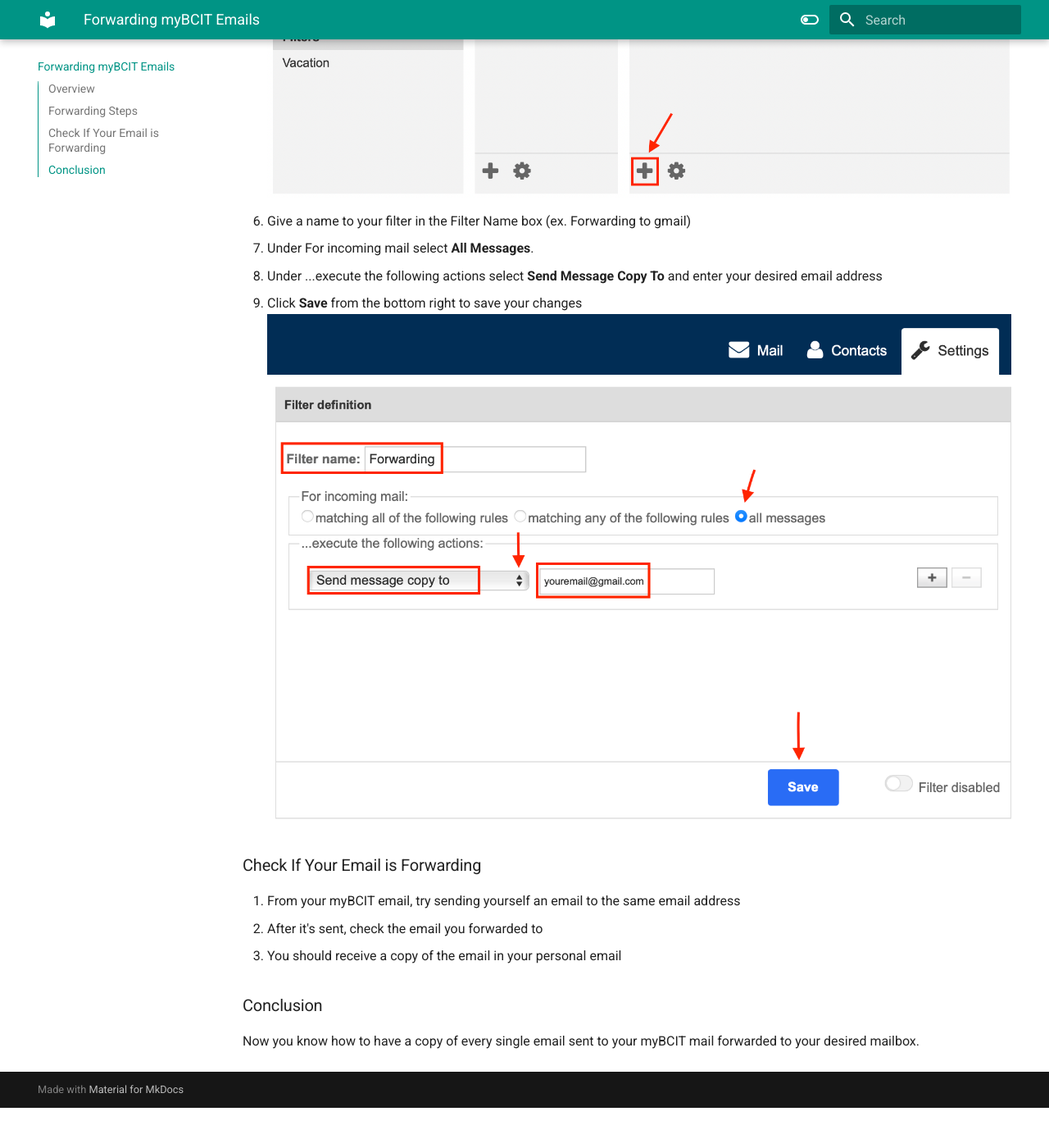
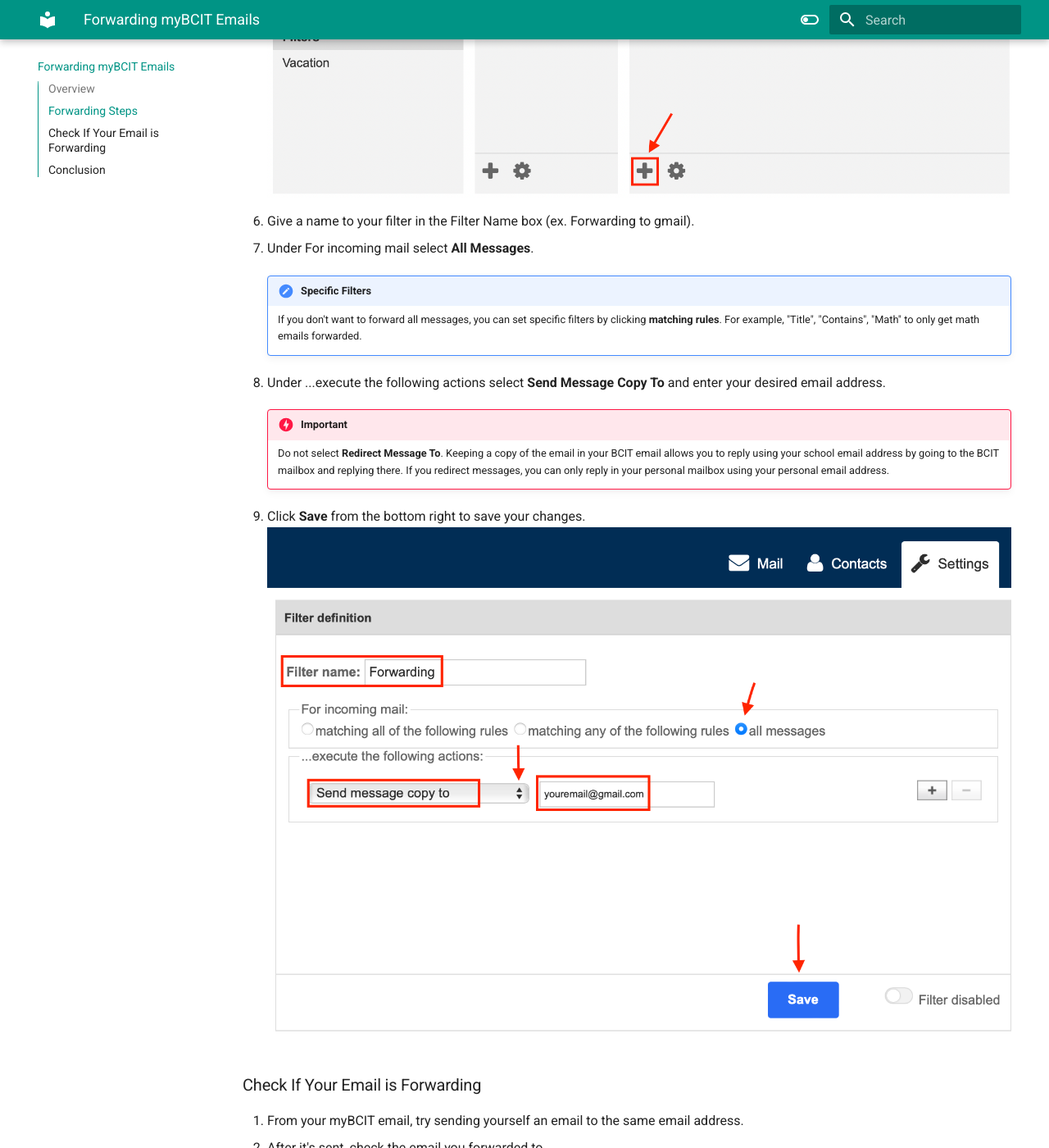
Before and after one commit to cdoig4/Colin-Patty_User_Guide, an MkDocs documentation site: the page built from docs/Task-1.md, in a window 1280 px wide and 1400 px high, scrolled down 2051 px. Shown: the whole window at 82% size. Built offline with MkDocs 1.6.1 and Material for MkDocs 9.7.7, drawn with Linux system fonts in a browser that asks for light colours; before the commit the page ends 3402 px from its top, so only the background shows below that; some of the changed text lies outside the part shown.

Commit message:
Add adnominations to pages

```diff
--- a/docs/Task-1.md
+++ b/docs/Task-1.md
@@ -6,26 +6,34 @@
 
 ### Forwarding Steps
 
-1. If you're not already, login to [myBCIT](https://my.bcit.ca) with your BCIT ID and password
-2. Click on **MyMail** in the top right corner
+1. If you're not already, login to [myBCIT](https://my.bcit.ca) with your BCIT ID and password.
+2. Click on **MyMail** in the top right corner.
 ![image](./Patty's%20Screenshots/COMM%20Screenshots/Screen%20Shot%202023-03-23%20at%204.44.22%20PM.png)
-3. Click on **Settings** in the top right corner
+3. Click on **Settings** in the top right corner.
 ![images](./Patty's%20Screenshots/COMM%20Screenshots/Screen%20Shot%202023-03-23%20at%204.46.43%20PM.png)
-4. Click on **Filters** from the left menu
+4. Click on **Filters** from the left menu.
 ![image](./Patty's%20Screenshots/COMM%20Screenshots/Screen%20Shot%202023-03-23%20at%204.49.21%20PM.png)
-5. Click on the **+** button under Filters
+5. Click on the **+** button under Filters.
 ![image](./Patty's%20Screenshots/COMM%20Screenshots/Screen%20Shot%202023-03-23%20at%204.51.26%20PM.png)
-6. Give a name to your filter in the Filter Name box (ex. Forwarding to gmail)
+6. Give a name to your filter in the Filter Name box (ex. Forwarding to gmail).
 7. Under For incoming mail select **All Messages**.
-8. Under ...execute the following actions select **Send Message Copy To** and enter your desired email address
-9. Click **Save** from the bottom right to save your changes
+
+    !!! note "Specific Filters"
+        If you don't want to forward all messages, you can set specific filters by clicking **matching rules**. For example, "Title", "Contains", "Math" to only get math emails forwarded.
+
+8. Under ...execute the following actions select **Send Message Copy To** and enter your desired email address.
+
+    !!! danger "Important"
+        Do not select **Redirect Message To**. Keeping a copy of the email in your BCIT email allows you to reply using your school email address by going to the BCIT mailbox and replying there. If you redirect messages, you can only reply in your personal mailbox using your personal email address.
+
+9. Click **Save** from the bottom right to save your changes.
 ![image](./Patty's%20Screenshots/COMM%20Screenshots/Screen%20Shot%202023-03-23%20at%204.54.06%20PM.png)
 
 ### Check If Your Email is Forwarding
 
-1. From your myBCIT email, try sending yourself an email to the same email address
-2. After it's sent, check the email you forwarded to
-3. You should receive a copy of the email in your personal email
+1. From your myBCIT email, try sending yourself an email to the same email address.
+2. After it's sent, check the email you forwarded to.
+3. You should receive a copy of the email in your personal email.
 
 ### Conclusion
 
--- a/mkdocs.yml
+++ b/mkdocs.yml
@@ -41,3 +41,8 @@
   - pymdownx.emoji:
       emoji_index: !!python/name:materialx.emoji.twemoji
       emoji_generator: !!python/name:materialx.emoji.to_svg
+
+markdown_extensions:
+  - admonition
+  - pymdownx.details
+  - pymdownx.superfences
```
Also changed, not shown: docs/Glossary.md (+6 -0 lines), docs/Task-2.md (+18 -14 lines).
